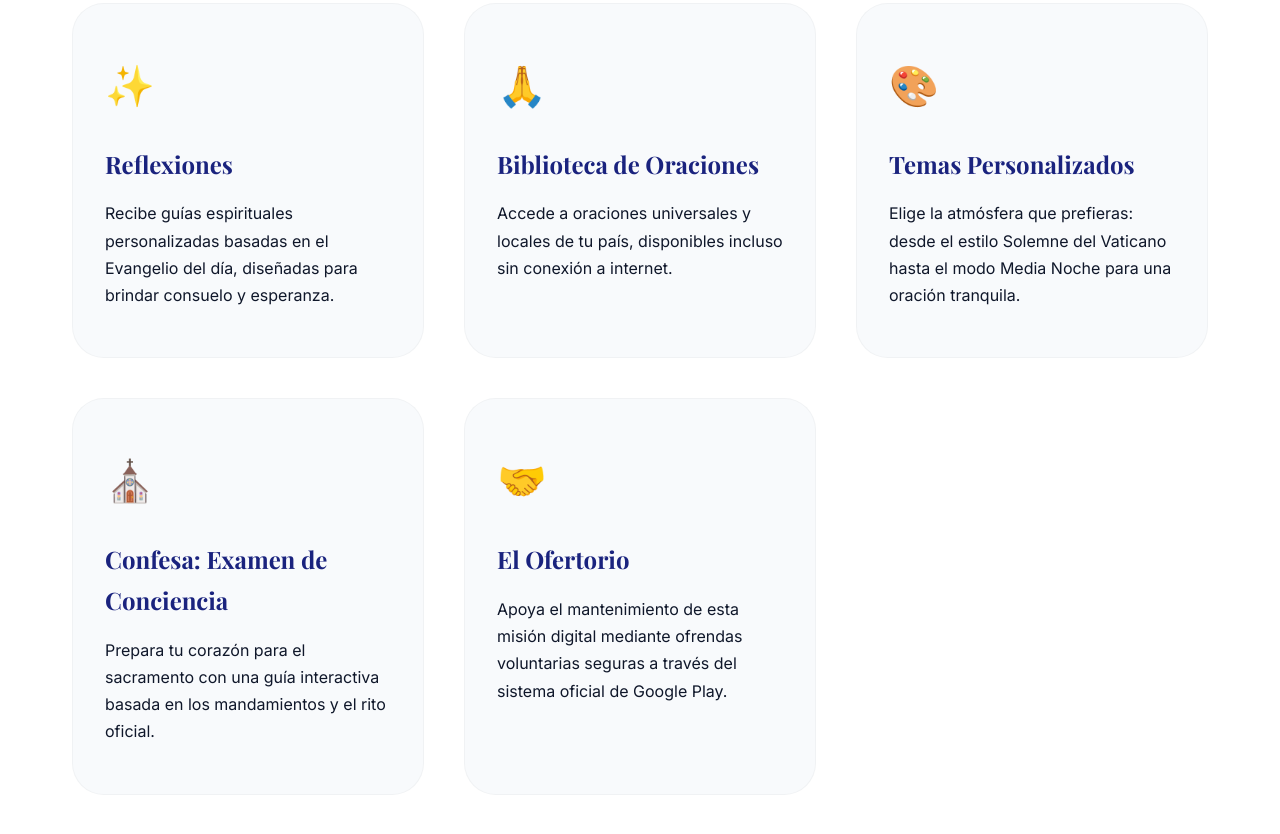
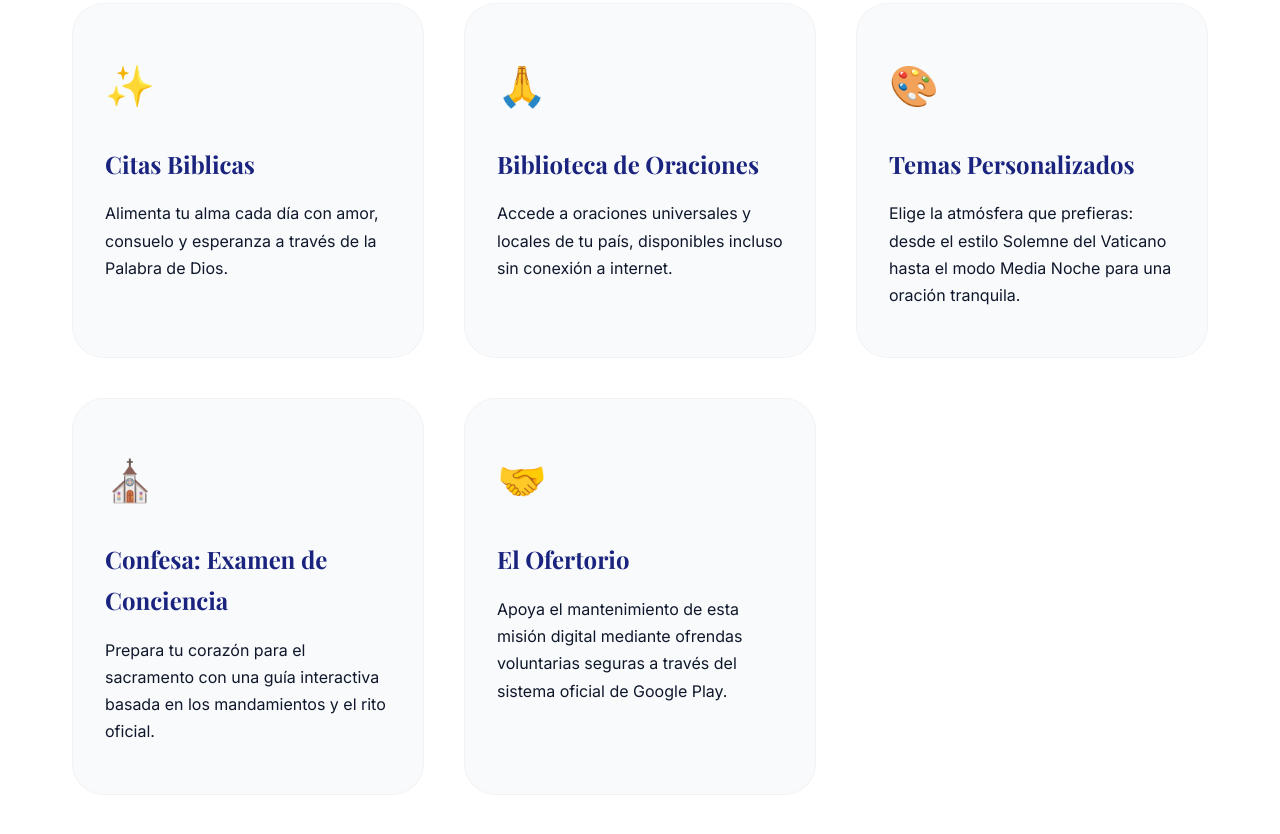
Before and after one commit to SpiderMxOne/MisaContigo, a plain HTML site: page index.html in a window 1280 px wide. Shown: the part 1415-2249 px from the top of the page. Drawn offline with nearby package versions, Linux system fonts and the light colour scheme; a web font is replaced by a local one.

```diff
--- a/index.html
+++ b/index.html
@@ -266,8 +266,8 @@
         </div>
         <div class="card">
             <span class="card-icon">✨</span>
-            <h3>Reflexiones</h3>
-            <p>Recibe guías espirituales personalizadas basadas en el Evangelio del día, diseñadas para brindar consuelo y esperanza.</p>
+            <h3>Citas Biblicas</h3>
+            <p>Alimenta tu alma cada día con amor, consuelo y esperanza a través de la Palabra de Dios.</p>
         </div>
         <div class="card">
             <span class="card-icon">🙏</span>
```
